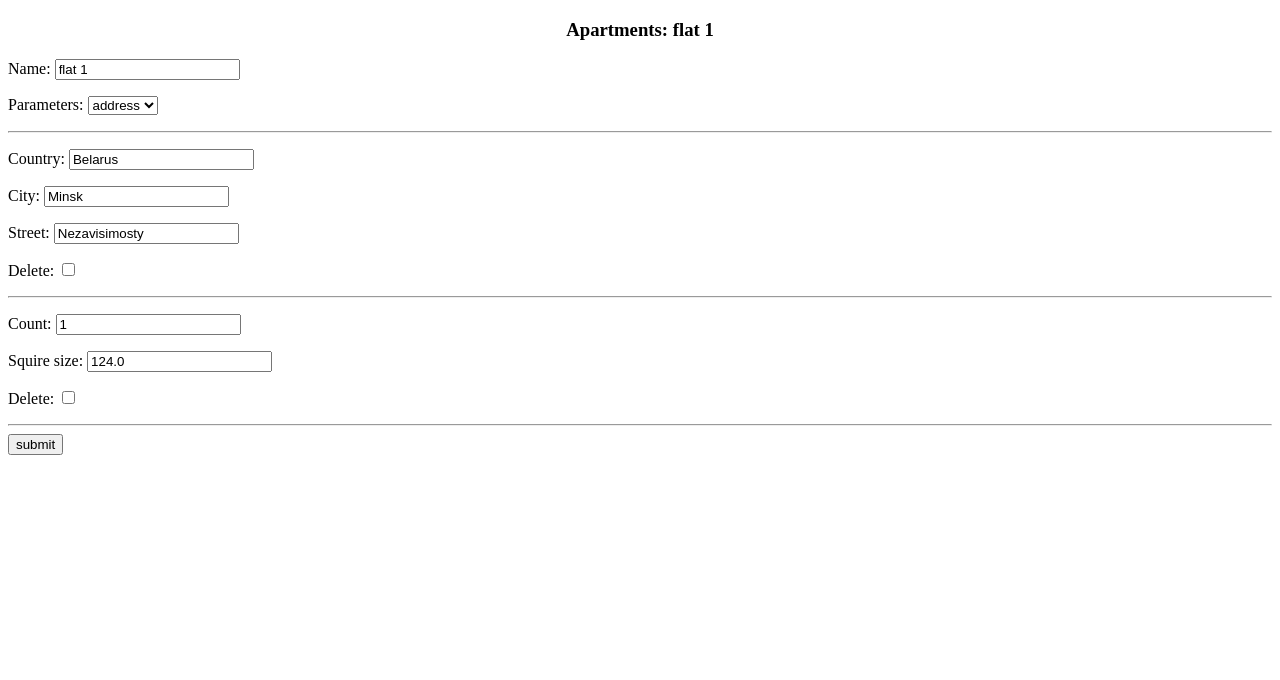
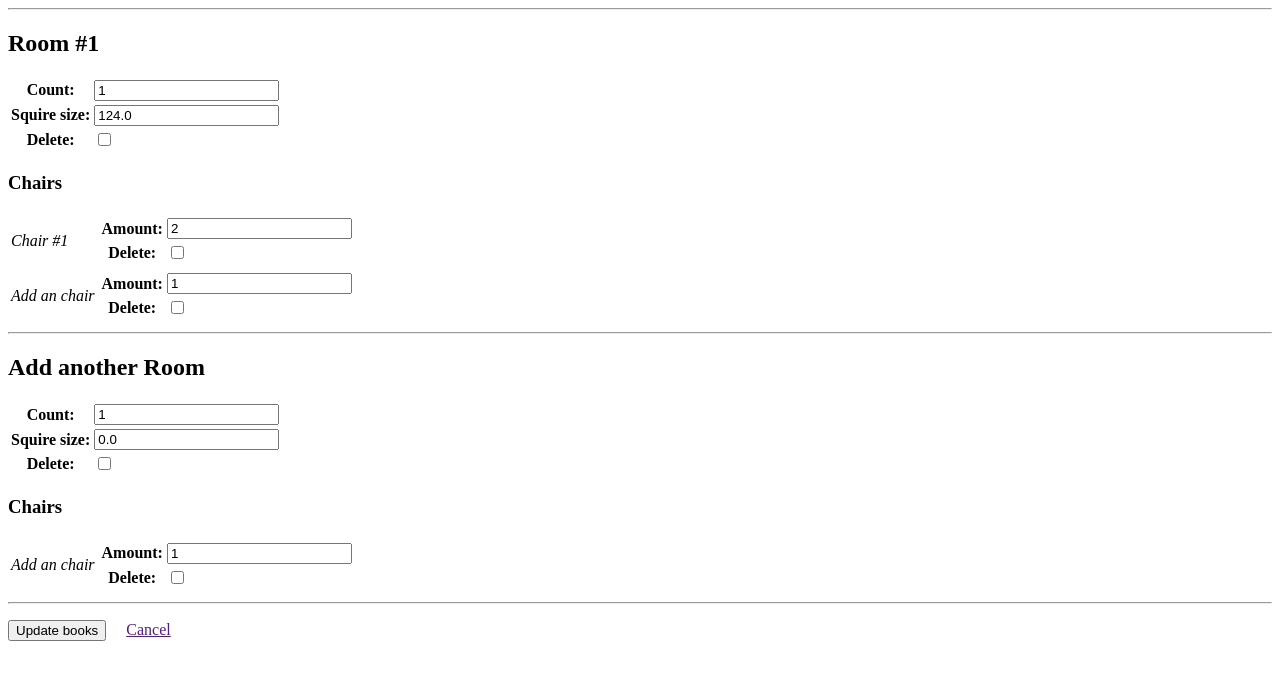
Before and after one commit to Valentin-Golyonko/ApartmentsConstructor, a Django app: page /details/1/ in a window 1280 px wide. Shown: the top 680 px of the page. Run offline with Django 3.2, Linux system fonts and the light colour scheme; data comes from the database, SQL or seed files in the repository.

Commit message:
added: v2 inheritance

```diff
--- a/ApartmentsApp/forms.py
+++ b/ApartmentsApp/forms.py
@@ -1,7 +1,9 @@
 from django import forms
-from django.forms import modelformset_factory, inlineformset_factory
+from django.forms import modelformset_factory, inlineformset_factory, BaseInlineFormSet
+from django.utils.translation import ugettext_lazy as _
 
-from ApartmentsApp.models import Apartments, Address, Room
+from ApartmentsApp.models import Apartments, Address, Room, Chair
+from ApartmentsApp.utils import is_empty_form, is_form_persisted
 
 
 class ApartmentsForm(forms.ModelForm):
@@ -16,10 +18,113 @@ class AddressForm(forms.ModelForm):
         fields = "__all__"
 
 
-ApartmentsFormSet = modelformset_factory(Apartments, form=ApartmentsForm, fields='__all__',
-                                         extra=0, )
+class ChairForm(forms.ModelForm):
+    class Meta:
+        model = Chair
+        fields = "__all__"
 
-AddressInlineFormSet = inlineformset_factory(parent_model=Apartments, model=Address, fields='__all__',
-                                             extra=0, )
-RoomInlineFormSet = inlineformset_factory(parent_model=Apartments, model=Room, fields='__all__',
-                                          extra=0, )
+
+ApartmentsFormset = modelformset_factory(Apartments, form=ApartmentsForm, fields='__all__',
+                                         extra=1, )
+
+AddressInlineFormset = inlineformset_factory(parent_model=Apartments, model=Address, fields='__all__',
+                                             extra=1, )
+RoomInlineFormset = inlineformset_factory(parent_model=Apartments, model=Room, fields='__all__',
+                                          extra=1, )
+ChairInlineFormset = inlineformset_factory(parent_model=Room, model=Chair, fields='__all__',
+                                           extra=1, )
+
+
+class BaseRoomWithChairFormset(BaseInlineFormSet):
+    """
+    The base formset for editing Rooms belonging to a Apartments, and the
+    Chairs belonging to those Rooms.
+    """
+
+    def add_fields(self, form, index):
+        super().add_fields(form, index)
+
+        # Save the formset for a Chair's in the nested property.
+        form.nested = ChairInlineFormset(
+            instance=form.instance,
+            data=form.data if form.is_bound else None,
+            prefix='chair-%s-%s' % (form.prefix, ChairInlineFormset.get_default_prefix()),
+        )
+
+    def is_valid(self):
+        """ Also validate the nested formsets. """
+        result = super().is_valid()
+
+        if self.is_bound:
+            for form in self.forms:
+                if hasattr(form, 'nested'):
+                    result = result and form.nested.is_valid()
+        return result
+
+    def clean(self):
+        """
+        If a parent form has no data, but its nested forms do, we should
+        return an error, because we can't save the parent.
+        For example, if the Room form is empty, but there are Chair.
+        """
+        super().clean()
+
+        for form in self.forms:
+            if not hasattr(form, 'nested') or self._should_delete_form(form):
+                continue
+            if self._is_adding_nested_inlines_to_empty_form(form):
+                form.add_error(
+                    field=None,
+                    error=_('You are trying to add chair(s) to a room which '
+                            'does not yet exist. Please add information '
+                            'about the room and edit chair again.'))
+
+    def save(self, commit=True):
+        """ Also save the nested formsets. """
+        result = super().save(commit=commit)
+
+        for form in self.forms:
+            if hasattr(form, 'nested'):
+                if not self._should_delete_form(form):
+                    form.nested.save(commit=commit)
+        return result
+
+    def _is_adding_nested_inlines_to_empty_form(self, form):
+        """
+        Are we trying to add data in nested inlines to a form that has no data?
+        e.g. Adding Chairs to a new Room whose data we haven't entered?
+        """
+        if not hasattr(form, 'nested'):
+            # A basic form; it has no nested forms to check.
+            return False
+        if is_form_persisted(form):
+            # We're editing (not adding) an existing model.
+            return False
+
+        if not is_empty_form(form):
+            # The form has errors, or it contains valid data.
+            return False
+
+        # All the inline forms that aren't being deleted:
+        non_deleted_forms = set(form.nested.forms).difference(
+            set(form.nested.deleted_forms)
+        )
+
+        # At this point we know that the "form" is empty.
+        # In all the inline forms that aren't being deleted, are there any that
+        # contain data? Return True if so.
+        return any(not is_empty_form(nested_form) for nested_form in non_deleted_forms)
+
+
+# This is the formset for the Rooms belonging to a Apartments and the
+# Chairs belonging to those Rooms.
+#
+# You'd use this by passing in a Publisher:
+#       ApartmentsRoomsWithChairsFormset(**form_kwargs, instance=self.object)
+ApartmentsRoomsWithChairsFormset = inlineformset_factory(
+    parent_model=Apartments,
+    model=Room,
+    formset=BaseRoomWithChairFormset,
+    fields="__all__",
+    extra=1,
+)
--- a/ApartmentsApp/templates/ApartmentsApp/apartment_list.html
+++ b/ApartmentsApp/templates/ApartmentsApp/apartment_list.html
@@ -5,7 +5,10 @@
 
     <ul>
         {% for flat in object_list %}
-            <li><a href="{% url 'details' flat.id %}">{{ flat }}</a></li>
+            <li>
+                <a href="{% url 'details' flat.id %}">{{ flat }}</a>
+                <a href="{% url 'details-old' flat.id %}">(OLD{{ flat }})</a>
+            </li>
         {% empty %}
             <li>No Apartments yet.</li>
         {% endfor %}
--- /dev/null
+++ b/ApartmentsApp/templates/ApartmentsApp/apartments_details.html
@@ -0,0 +1,92 @@
+{% extends 'ApartmentsApp/base.html' %}
+
+{% block content %}
+    <form action="" method="post" enctype="multipart/form-data">
+
+        {% for hidden_field in form.hidden_fields %}
+            {{ hidden_field.errors }}
+            {{ hidden_field }}
+        {% endfor %}
+
+        {% csrf_token %}
+
+        {{ form.management_form }}
+        {{ form.non_form_errors }}
+
+        {% for room_form in form.forms %}
+
+            <hr>
+
+            <h2>
+                {% if room_form.instance.id %}
+                    Room #{{ room_form.instance.id }}</h2>
+                {% else %}
+                    {% if form.forms|length > 1 %}
+                        Add another Room
+                    {% else %}
+                        Add a Room
+                    {% endif %}
+                {% endif %}
+            </h2>
+
+            {% for hidden_field in room_form.hidden_fields %}
+                {{ hidden_field.errors }}
+            {% endfor %}
+
+            <table>
+                {{ room_form.as_table }}
+            </table>
+
+            {% if room_form.nested %}
+                <div class="indent">
+
+                    <h3>Chairs</h3>
+
+                    {{ room_form.nested.management_form }}
+                    {{ room_form.nested.non_form_errors }}
+
+                    <table>
+                        {% for chair_form in room_form.nested.forms %}
+
+                            <tr>
+                                <td>
+                                    <em>
+                                        {% if chair_form.instance.id %}
+                                            Chair #{{ chair_form.instance.id }}
+                                        {% else %}
+                                            Add an chair
+                                        {% endif %}
+                                    </em>
+                                </td>
+                                <td>
+                                    {% for hidden_field in chair_form.hidden_fields %}
+                                        {{ hidden_field.errors }}
+                                    {% endfor %}
+
+                                    <table>
+                                        {{ chair_form.as_table }}
+                                    </table>
+                                </td>
+                                <td>
+                                    {% if chair_form.instance.image %}
+                                        <img src="{{ chair_form.instance.image.url }}" height="100"
+                                             alt="{{ nested.form.instance.alt_text }}">
+                                    {% endif %}
+                                </td>
+                            </tr>
+                        {% endfor %}
+                    </table>
+                </div>
+            {% endif %}
+
+        {% endfor %}
+
+        <hr>
+
+        <p>
+            <input type="submit" value="Update books">
+            &nbsp; &nbsp;
+            <a href="{{ publisher.get_absolute_url }}">Cancel</a>
+        </p>
+    </form>
+{% endblock %}
--- a/ApartmentsApp/views.py
+++ b/ApartmentsApp/views.py
@@ -1,19 +1,30 @@
+from django.contrib import messages
+from django.http import HttpResponseRedirect
 from django.shortcuts import render, redirect
-from django.views.generic import TemplateView, ListView
+from django.urls import reverse
+from django.views.generic import TemplateView, ListView, FormView
+from django.views.generic.detail import SingleObjectMixin
 
-from ApartmentsApp.forms import AddressInlineFormSet, RoomInlineFormSet, ApartmentsForm
+from ApartmentsApp.forms import AddressInlineFormset, RoomInlineFormset, ApartmentsForm, \
+    ApartmentsRoomsWithChairsFormset
 from ApartmentsApp.models import Apartments
 
 
-class ApartmentsPage(TemplateView):
-    template_name = 'ApartmentsApp/Apartments.html'
+class ApartmentsList(ListView):
+    template_name = 'ApartmentsApp/apartment_list.html'
+    model = Apartments
+
+
+class ApartmentsPageDetailsOld(TemplateView):
+    """--------------- 1 nested FK ---------------"""
+    template_name = 'ApartmentsApp/apartments_details_old.html'
 
     def get(self, request, *args, **kwargs):
         apartment = Apartments.objects.get(pk=kwargs['pk'])
         response = {
             'apartment_form': ApartmentsForm(instance=apartment),
-            'address_inline_formset': AddressInlineFormSet(instance=apartment),
-            'room_inline_formset': RoomInlineFormSet(instance=apartment),
+            'address_inline_formset': AddressInlineFormset(instance=apartment),
+            'room_inline_formset': RoomInlineFormset(instance=apartment),
         }
         return render(request=request, template_name=self.template_name, context=response)
 
@@ -29,6 +40,30 @@ class ApartmentsPage(TemplateView):
         return redirect(to='list')
 
 
-class ApartmentsList(ListView):
-    template_name = 'ApartmentsApp/apartment_list.html'
+class ApartmentsPageDetails(SingleObjectMixin, FormView):
     model = Apartments
+    template_name = 'ApartmentsApp/apartments_details.html'
+
+    def get(self, request, *args, **kwargs):
+        self.object = self.get_object(queryset=Apartments.objects.all())
+        return super().get(request, *args, **kwargs)
+
+    def post(self, request, *args, **kwargs):
+        self.object = self.get_object(queryset=Apartments.objects.all())
+        return super().get(request, *args, **kwargs)
+
+    def get_form(self, form_class=None):
+        return ApartmentsRoomsWithChairsFormset(**self.get_form_kwargs(),
+                                                instance=self.object)
+
+    def form_valid(self, form):
+        form.save()
+
+        messages.add_message(self.request,
+                             messages.SUCCESS,
+                             'Changes were saved.')
+
+        return HttpResponseRedirect(self.get_success_url())
+
+    def get_success_url(self):
+        return reverse('list')
--- a/ApartmentsConstructor/urls.py
+++ b/ApartmentsConstructor/urls.py
@@ -16,10 +16,11 @@ Including another URLconf
 from django.contrib import admin
 from django.urls import path
 
-from ApartmentsApp.views import ApartmentsPage, ApartmentsList
+from ApartmentsApp.views import ApartmentsList, ApartmentsPageDetails, ApartmentsPageDetailsOld
 
 urlpatterns = [
     path('', ApartmentsList.as_view(), name='list'),
-    path('details/<int:pk>/', ApartmentsPage.as_view(), name='details'),
+    path('details/<int:pk>/', ApartmentsPageDetails.as_view(), name='details'),
+    path('details_old/<int:pk>/', ApartmentsPageDetailsOld.as_view(), name='details-old'),
     path('admin/', admin.site.urls),
 ]
```
Also changed, not shown: ApartmentsApp/utils.py (added, +26 -0 lines), ApartmentsConstructor/settings.py (+4 -7 lines), ApartmentsApp/templates/ApartmentsApp/apartments_details_old.html (renamed from ApartmentsApp/templates/ApartmentsApp/Apartments.html).
